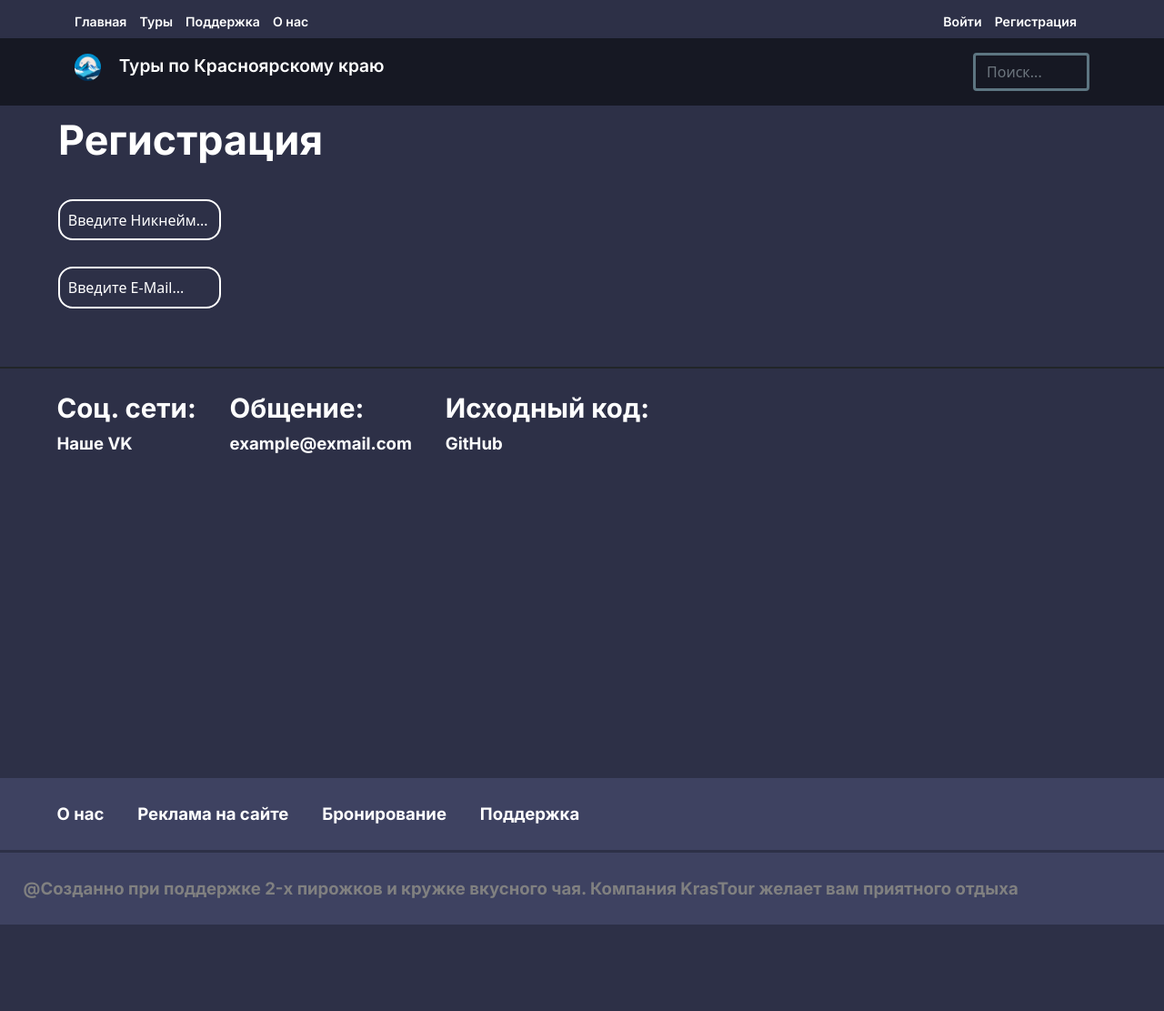
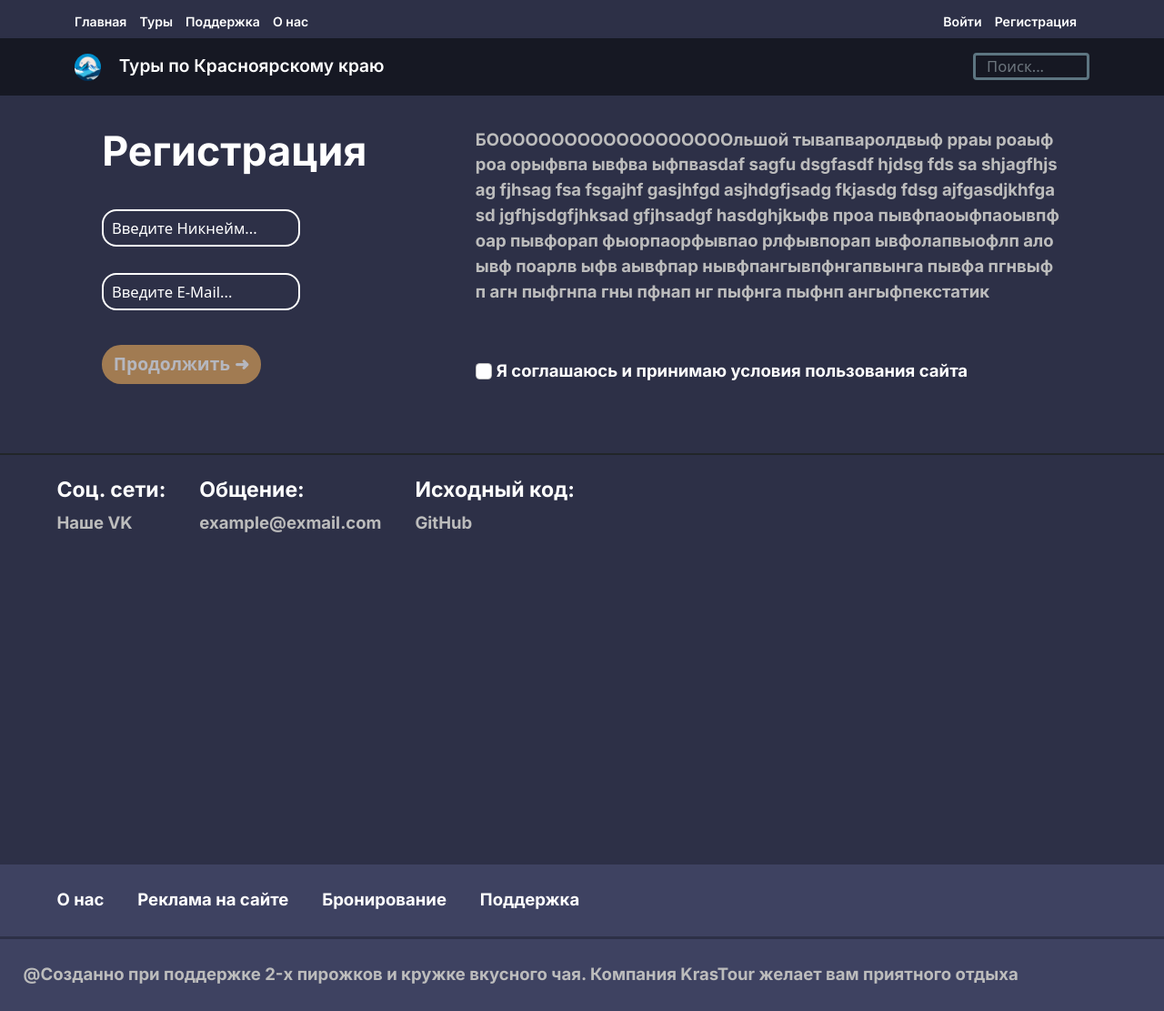
Before and after one commit to Palcas267/KrasTour_hakaton, a Flask app: page /register in a window 1280 px wide. Shown: the whole page at 91% size. Before the commit the page ends 1016 px from the top, so only its background shows below. Run offline with Flask 3, Linux system fonts and the light colour scheme.

Commit message:
6 day of work. Almost done registration

```diff
--- a/static/styles.css
+++ b/static/styles.css
@@ -227,3 +227,28 @@ input[type="email"]::-webkit-input-placeholder {
 input[type="email"]::-moz-placeholder {
     color: white;
 }
+
+
+input.register::placeholder {
+    color: white;
+    font-size: 1.3vw;
+}
+
+
+.search {
+    height: 2.3vw;
+}
+
+
+input.search::placeholder {
+    font-size: 1.3vw;
+}
+
+
+.footer-headline {
+    font-weight: 700;
+    font-size: 1.8vw;
+    font-family: 'Inter', sans-serif;
+    text-decoration: none;
+    color: white;
+}
--- a/templates/base.html
+++ b/templates/base.html
@@ -23,13 +23,13 @@
               </ul>
             </div>
         </nav>
-        <header class="py-3 mb-4" style="background: rgba(0, 0, 0, 0.5); margin-bottom: -4.6sdgfem !imsgfdportant; position: relative; z-index: 999999;">
+        <header class="py-3 mb-4" style="background: rgba(0, 0, 0, 0.5); position: relative; z-index: 999999; display: flex; height: auto;">
             <div class="container d-flex flex-wrap" style="display: flex; justify-content: space-between; flex-direction: row;">
               <a href="/" class="header-ref" style="padding: 0;">
                 <span class="fs-4" style="font-size: 1.5vw !important"><img src="static/images/icon.png" style="width: 2.3vw; margin-right: 1em; border-radius: 50%;">Туры по Красноярскому краю</span>
               </a>
               <form class="col-12 col-lg-auto mb-3 mb-lg-0" style="width: 10vw" role="search">
-                <input type="search" style="color: white; border: 3px solid #5D7581; background: rgba(56, 75, 82, 0); border-color: #5D7581; width: 10vw" class="form-control" placeholder="Поиск..." aria-label="Search">
+                <input type="search" style="color: white; border: 3px solid #5D7581; background: rgba(56, 75, 82, 0); border-color: #5D7581; width: 10vw" class="form-control search" placeholder="Поиск..." aria-label="Search">
               </form>
             </div>
         </header>
@@ -41,16 +41,16 @@
 <footer>
     <div style="display: flex; justify-content: flex-start; flex-direction: row; background-color: #2D3047; padding: 2%; height: 450px; flex-wrap: wrap;">
         <div style="display: flex; justify-content: flex-start; flex-direction: column; margin-left: 3%;">
-            <h3 class="headline3">Соц. сети:</h3>
-            <a class="section-text" style="color: white" href="https://vk.com/KrasTour">Наше VK</a>
+            <h3 class="footer-headline">Соц. сети:</h3>
+            <a class="section-text" style="color: #BCBCBC;" href="https://vk.com/KrasTour">Наше VK</a>
         </div>
         <div style="display: flex; justify-content: flex-start; flex-direction: column; margin-left: 3%;">
-            <h3 class="headline3">Общение:</h3>
-            <span class="section-text" style="color: white">example@exmail.com</span>
+            <h3 class="footer-headline">Общение:</h3>
+            <span class="section-text" style="color: #BCBCBC;">example@exmail.com</span>
         </div>
         <div style="display: flex; justify-content: flex-start; flex-direction: column; flex-start; margin-left: 3%; justify-self: center;">
-            <h3 class="headline3">Исходный код:</h3>
-            <a class="section-text" href="https://github.com/Palcas267/KrasTour_hakaton.git" style="color: white">GitHub</a>
+            <h3 class="footer-headline">Исходный код:</h3>
+            <a class="section-text" href="https://github.com/Palcas267/KrasTour_hakaton.git" style="color: #BCBCBC;">GitHub</a>
         </div>
     </div>
     <div style="display: flex; justify-content: flex-start; flex-direction: row; background-color: #3E4261; padding: 2%; border-bottom: 3px solid #2D3047;">
@@ -60,7 +60,7 @@
         <a class="section-text" href="/support" style="color: white; margin-left: 3%;">Поддержка</a>
     </div>
     <div style="display: flex; justify-content: flex-start; flex-direction: row; background-color: #3E4261; padding: 2%;">
-        <span class="section-text" style="color: gray">@Созданно при поддержке 2-х пирожков и кружке вкусного чая. Компания KrasTour желает вам приятного отдыха</span>
+        <span class="section-text" style="color: #BCBCBC">@Созданно при поддержке 2-х пирожков и кружке вкусного чая. Компания KrasTour желает вам приятного отдыха</span>
     </div>
 </footer>
 </body>
--- a/templates/register.html
+++ b/templates/register.html
@@ -1,14 +1,28 @@
 {% extends 'base.html' %}
 {% block body %}
-    <div style="border-bottom: 2px solid; display: flex; flex-direction: row; background-color: #2D3047; padding: 5%; padding-top: 10%; justify-content: space-between">
-        <div style="display: flex; flex-direction: column; justify-content: space-between">
+    <div style="border-bottom: 2px solid; display: flex; flex-direction: row; background-color: #2D3047; padding: 5%; padding-top: 10%; justify-content: space-around">
+        <div style="display: flex; flex-direction: column; justify-content: space-between; padding: 1%;">
             <h3 class="headline3" style="font-size: 3.5vw">Регистрация</h3>
-            <input type="text" style="margin-top: 10%; color: white; border: 2px solid white; background: rgba(56, 75, 82, 0); width: 14vw; border-radius: 1em; padding: 3%;" class="form-control" placeholder="Введите Никнейм...">
-            <input type="email" style="margin-top: 10%; color: white; border: 2px solid white; background: rgba(56, 75, 82, 0); width: 14vw; border-radius: 1em; padding: 3%;" class="form-control" placeholder="Введите E-Mail...">
+            <input type="text" style="margin-top: 10%; color: white; border: 2px solid white; background: rgba(56, 75, 82, 0); width: 17vw; height: 3.2vw; border-radius: 1em; padding: 3%;" class="form-control register" placeholder="Введите Никнейм...">
+            <input type="email" style="margin-top: 10%; color: white; border: 2px solid white; background: rgba(56, 75, 82, 0); width: 17vw; height: 3.2vw; border-radius: 1em; padding: 3%;" class="form-control register" placeholder="Введите E-Mail...">
+            <button type="submit" id="sign-in" class="btn orange-circle-btn" style="font-size: 1.5vw; align-self: flex-start; margin-top: 13%; padding-right: 4%; padding-left: 4%;" disabled>Продолжить ➜</button>
         </div>
-        <div style="display: flex; flex-direction: column; justify-content: space-between"></div>
+        <div style="display: flex; flex-direction: column; justify-content: space-between; word-break: break-all; padding: 1%; padding-left: 3%; max-width: 60%">
+            <span class="section-text" style="color: #BCBCBC;">БОООООООООООООООООООльшой тывапваролдвыф рраы роаыфроа орыфвпа ывфва ыфпваsdaf sagfu dsgfasdf hjdsg fds  sa shjagfhjsag fjhsag fsa fsgajhf gasjhfgd asjhdgfjsadg fkjasdg fdsg ajfgasdjkhfgasd jgfhjsdgfjhksad gfjhsadgf hasdghjkыфв проа пывфпаоыфпаоывпфоар пывфорап фыорпаорфывпао рлфывпорап ывфолапвыофлп алоывф поарлв ыфв аывфпар нывфпангывпфнгапвынга пывфа пгнвыфп агн пыфгнпа гны пфнап нг пыфнга пыфнп ангыфпекстатик</span>
+            <label class="section-text" style="color: white"><input class="form-check-input" id="sogl" type="checkbox"> Я соглашаюсь и принимаю условия пользования сайта</label>
+        </div>
     </div>
+<script>
+    document.getElementById('sogl').addEventListener('input', () =>
+            if (document.getElementById('sogl').checked) {
+                document.getElementById('sign-in').disabled = false;
+                }
+            else {
+                document.getElementById('sign-in').disabled = true;
+                }
+           }
+</script>
 {% endblock %}
 {% block title %}
-Registration
+<Registration></Registration>
 {% endblock %}
```
